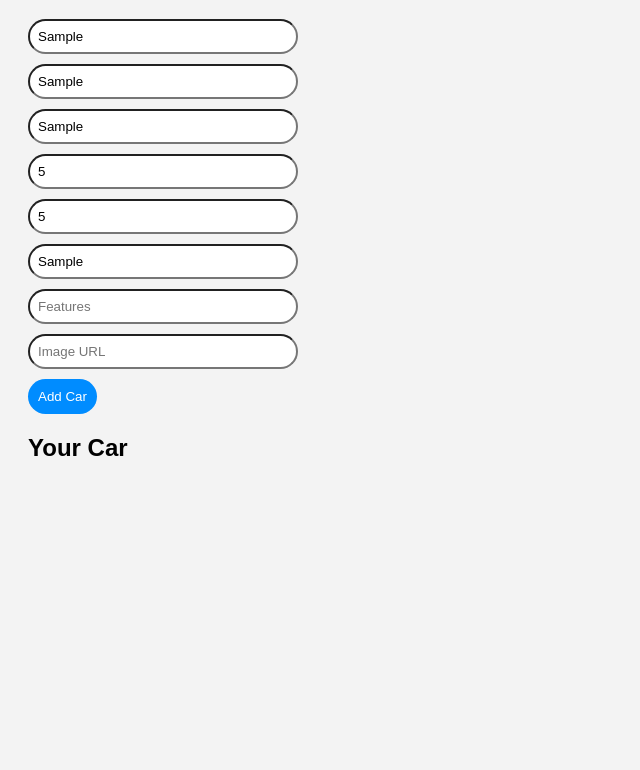
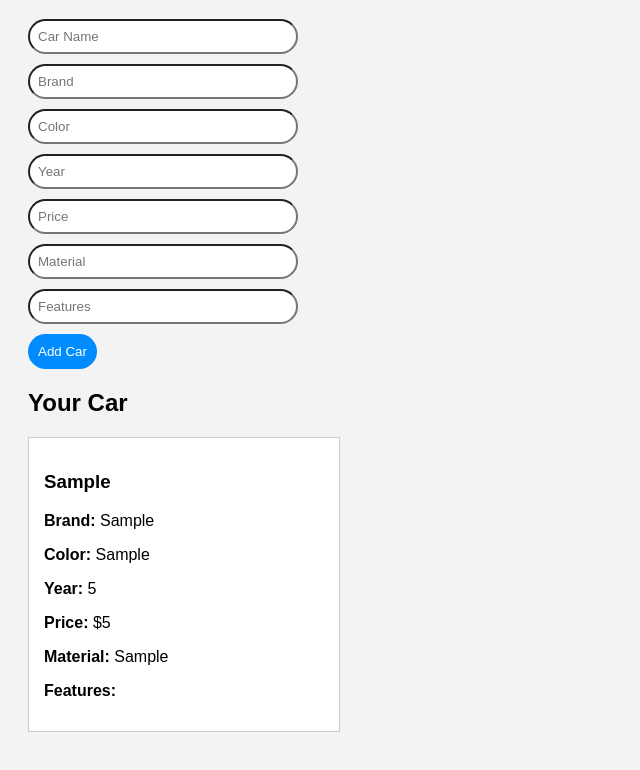
Before and after one commit to kushalpra123/lab3_js, a plain HTML site: page index.html in a window 1280 px wide. Both pictures are taken after typing "Sample", "Sample", "Sample", "5", "5", "Sample" into the empty fields and a click on the button "Add Car". Shown: the part 89-859 px from the top of the page, without its empty margins (0-640 px from the left). Before the commit the page ends 800 px from the top, so only its background shows below. Drawn offline with Linux system fonts and the light colour scheme.

Commit message:
added the function to display the features of the car and made some minor changes in the code

```diff
--- a/index.html
+++ b/index.html
@@ -17,7 +17,7 @@
       <input type="number" class="box" id="price" placeholder="Price" />
       <input type="text" class="box" id="material" placeholder="Material" />
       <input type="text" class="box" id="features" placeholder="Features " />
-      <input type="text" class="box" id="image" placeholder="Image URL" />
+
 
       <button type="submit" class="box">Add Car</button>
     </form>
--- a/script.js
+++ b/script.js
@@ -1,4 +1,4 @@
-function ToyCar(name, brand, color, year, price, material, features, imageURL) {
+function ToyCar(name, brand, color, year, price, material, features) {
     this.name = name;
     this.brand = brand;
     this.color = color;
@@ -6,7 +6,7 @@ function ToyCar(name, brand, color, year, price, material, features, imageURL) {
     this.price = price;
     this.material = material;
     this.features = features;
-    this.imageURL = imageURL;
+
 }
 const form = document.getElementById("carForm");
 const carList = document.getElementById("carList");
@@ -24,9 +24,29 @@ form.addEventListener("submit", function(event) {
         document.getElementById("price").value,
         document.getElementById("material").value,
         document.getElementById("features").value.split(","),
-        document.getElementById("image").value
     );
         cars.push(car);
     displayCars();
     form.reset();
 });
+// Display cars
+function displayCars() {
+    carList.innerHTML = "";
+
+    cars.forEach(function(car) {
+        const card = document.createElement("div");
+        card.className = "car-card";
+
+        card.innerHTML = `
+            <h3>${car.name}</h3>
+            <p><strong>Brand:</strong> ${car.brand}</p>
+            <p><strong>Color:</strong> ${car.color}</p>
+            <p><strong>Year:</strong> ${car.year}</p>
+            <p><strong>Price:</strong> $${car.price}</p>
+            <p><strong>Material:</strong> ${car.material}</p>
+            <p><strong>Features:</strong> ${car.features.join(", ")}</p>
+        `;
+
+        carList.appendChild(card);
+    });
+}
--- a/style.css
+++ b/style.css
@@ -30,8 +30,3 @@ button {
   width: 280px;
   margin: 10px 0;
 }
-
-.car-card img {
-  width: 100%;
-  height: auto;
-}
```
